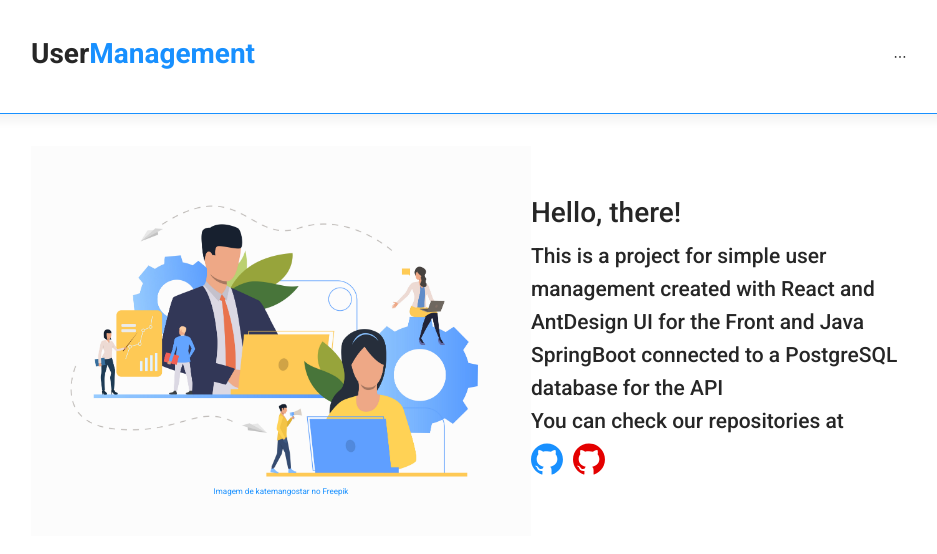
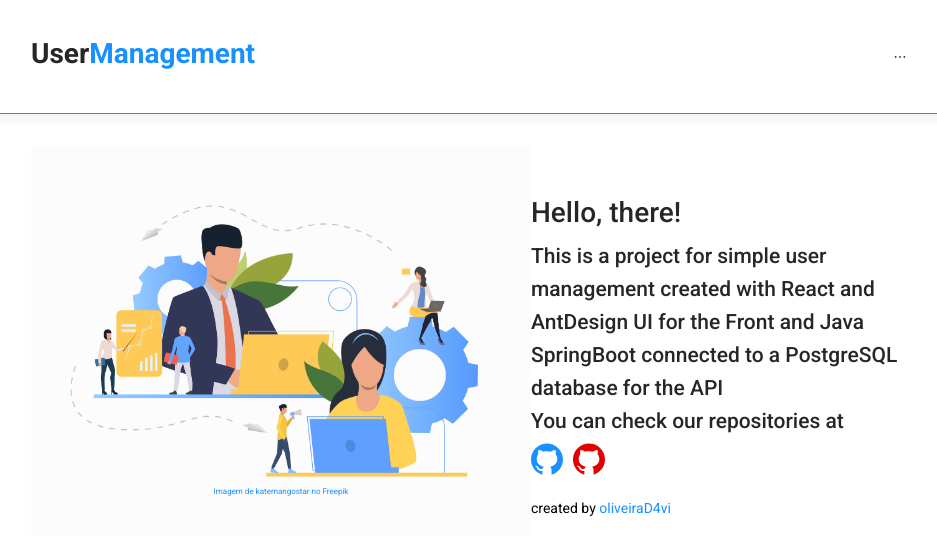
Before and after one commit to oliveiraD4vi/user-management-app, a React (Create React App) app: page /home in a window 1280 px wide. Shown: the top 554 px of the page, without its empty margins (161-1098 px from the left). Built offline with nearby package versions, Linux system fonts and the light colour scheme.

Commit message:
feat(components): added search by page

```diff
--- a/src/components/User/UserTable/userTable.js
+++ b/src/components/User/UserTable/userTable.js
@@ -3,6 +3,7 @@ import { ConfigProvider, Empty, Table, Pagination, Input } from "antd";
 
 import "./userTable.css";
 import moment from "moment";
+import { ArrowRightOutlined } from "@ant-design/icons";
 
 const UserTable = ({
   getDataList,
@@ -53,6 +54,10 @@ const UserTable = ({
       title: "CPF",
       key: "cpf",
       dataIndex: "cpf",
+    },
+    {
+      key: "action",
+      render: () => <ArrowRightOutlined />,
     },
   ];
 
@@ -119,14 +124,14 @@ const UserTable = ({
           />
         </ConfigProvider>
         <Pagination
-          locale={{ items_per_page: ` /  página` }}
+          locale={{ items_per_page: ` /  page` }}
           showSizeChanger
           current={pagination.page}
           defaultPageSize={pagination.size}
           total={pagination.totalCount}
           onChange={onChangePagination}
           disabled={disabledPagination}
-          pageSizeOptions={["10", "20", "30"]}
+          pageSizeOptions={["5", "10", "15", "20", "30"]}
         />
       </div>
     </div>
--- a/src/components/User/list.js
+++ b/src/components/User/list.js
@@ -16,25 +16,29 @@ const List = () => {
     setLoading(true);
     setDisabledPagination(true);
 
-    const params = {
-      page,
-      size,
-    };
-
-    if (search) params.name = search;
-
     try {
-      const response = await api.get("/list");
+      const response = await api.get(`/list?page=${page}&size=${size}`);
       const { data } = response;
 
       setPagination({
-        totalCount: data.length,
+        totalCount: data.totalElements,
         page,
         size,
         search,
       });
 
-      setDataList(data);
+      if (search) {
+        const list = [];
+        data.content.forEach((item) => {
+          if (item.name.toLowerCase().includes(search.toLowerCase())) {
+            list.push(item);
+          }
+        });
+        setDataList(list);
+      } else {
+        setDataList(data.content);
+      }
+
       setLoading(false);
       setDisabledPagination(false);
     } catch ({ response }) {
@@ -43,7 +47,7 @@ const List = () => {
   };
 
   useEffect(() => {
-    getDataList();
+    getDataList(1, 5);
   }, []);
 
   return dataList ? (
--- a/src/screens/Home/home.css
+++ b/src/screens/Home/home.css
@@ -34,3 +34,7 @@
   position: relative;
   top: 45px;
 }
+
+.attribution {
+  margin: 20px 0;
+}
--- a/src/screens/Home/home.js
+++ b/src/screens/Home/home.js
@@ -49,6 +49,17 @@ const Home = () => {
             </a>
           </Tooltip>
         </div>
+
+        <div className="attribution">
+          created by
+          <a
+            href="https://github.com/oliveiraD4vi"
+            target="_blank"
+            rel="noreferrer"
+          >
+            &nbsp;oliveiraD4vi&nbsp;
+          </a>
+        </div>
       </div>
     </div>
   );
--- a/src/screens/User/data.js
+++ b/src/screens/User/data.js
@@ -30,7 +30,7 @@ const UserData = () => {
     if (location.state && location.state.data) {
       setUserData(location.state.data);
     } else {
-      navigate("/", {
+      navigate("/user/list", {
         state: {
           lastPath: "/user/data",
         },
```
